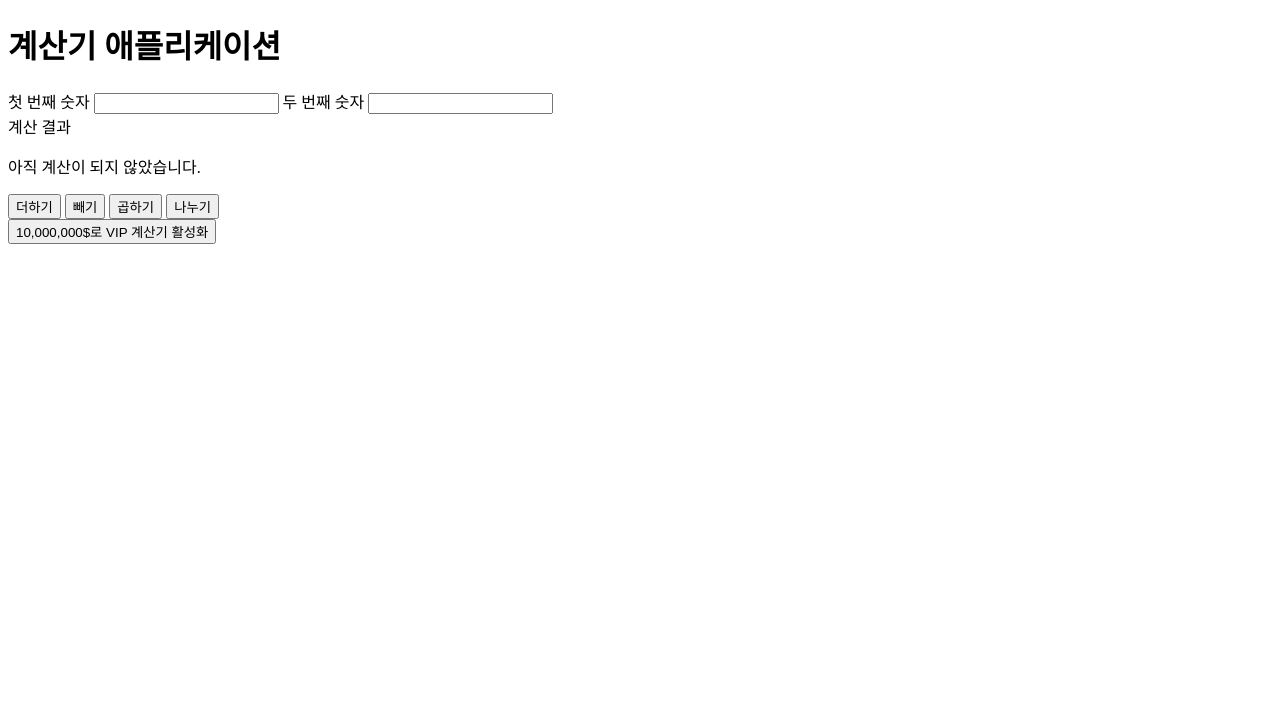
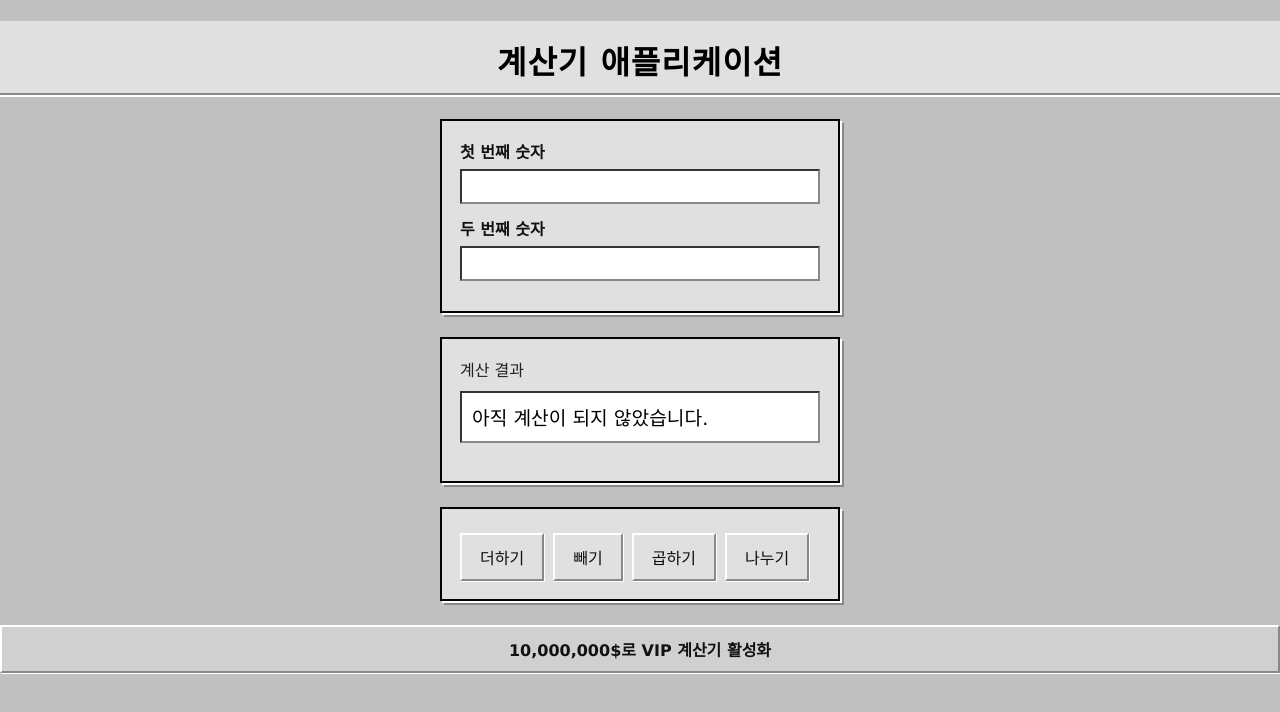
Before and after one commit to MinKyeongHyeon/calculator, a plain HTML site: page index.html in a window 1280 px wide. Drawn offline with Linux system fonts and the light colour scheme.

Commit message:
style/ cool 한 디자인 적용

```diff
--- a/CSS/style.css
+++ b/CSS/style.css
@@ -1,96 +1,106 @@
 body {
-  background: linear-gradient(135deg, #232526 0%, #414345 100%);
-  font-family: 'Orbitron', 'Roboto Mono', monospace, sans-serif;
-  color: #e0e0e0;
+  background: #c0c0c0;
+  color: #222;
+  font-family: 'Chicago', 'Geneva', 'Arial', sans-serif;
   margin: 0;
   padding: 0;
 }
 
 h1 {
   text-align: center;
-  color: #00ffe7;
-  text-shadow: 0 0 10px #00ffe7, 0 0 20px #00ffe7;
-  letter-spacing: 2px;
-  margin-top: 30px;
+  color: #000;
+  background: #e0e0e0;
+  border-bottom: 2px solid #888;
+  padding: 16px 0 10px 0;
+  font-size: 2em;
+  letter-spacing: 1px;
+  font-family: 'Chicago', 'Geneva', 'Arial', sans-serif;
+  box-shadow: 0 2px #fff;
 }
 
 .input-cont,
 .result-cont,
 .calculator {
-  background: rgba(40, 44, 52, 0.95);
-  border: 2px solid #00ffe7;
-  border-radius: 12px;
-  box-shadow: 0 0 20px #00ffe744;
-  padding: 20px;
-  margin: 20px auto;
+  background: #e0e0e0;
+  border: 2px solid #000;
+  border-radius: 0;
+  padding: 18px;
+  margin: 24px auto;
   max-width: 400px;
+  box-sizing: border-box;
+  box-shadow: 2px 2px 0 #fff, 4px 4px 0 #888;
 }
 
 label {
-  color: #00ffe7;
+  color: #111;
   font-weight: bold;
+  display: block;
+  margin-bottom: 6px;
+  font-family: inherit;
 }
 
 input[type='number'] {
-  background: #232526;
-  border: 1px solid #00ffe7;
-  border-radius: 6px;
-  color: #fff;
-  padding: 8px;
-  margin: 0 10px 10px 0;
-  width: 120px;
-  font-size: 1.1em;
+  background: #fff;
+  border: 2px inset #888;
+  color: #222;
+  padding: 6px;
+  margin-bottom: 12px;
+  width: 100%;
+  font-size: 1em;
+  font-family: inherit;
+  box-sizing: border-box;
 }
 
 button {
-  background: linear-gradient(90deg, #232526 0%, #00ffe7 100%);
-  color: #232526;
-  border: 2px solid #00ffe7;
-  border-radius: 8px;
-  font-size: 1.1em;
-  font-family: 'Orbitron', 'Roboto Mono', monospace, sans-serif;
-  font-weight: bold;
-  margin: 8px;
-  padding: 12px 24px;
-  box-shadow: 0 0 10px #00ffe788, 0 2px 4px #111;
+  background: #e0e0e0;
+  color: #111;
+  border: 2px outset #fff;
+  border-bottom: 2px solid #888;
+  border-right: 2px solid #888;
+  font-family: inherit;
+  font-size: 1em;
+  padding: 10px 18px;
+  margin: 6px 4px 0 0;
   cursor: pointer;
-  transition: background 0.2s, color 0.2s, transform 0.1s;
+  box-shadow: 1px 1px 0 #fff;
+  transition: background 0.1s, color 0.1s;
 }
 
-button:hover {
-  background: #00ffe7;
-  color: #232526;
-  transform: scale(1.05);
-  box-shadow: 0 0 20px #00ffe7cc;
+button:active {
+  border: 2px inset #888;
+  background: #d0d0d0;
+}
+
+button:hover,
+button:focus {
+  background: #f5f5f5;
+  color: #000;
+  outline: none;
 }
 
 #result {
-  font-size: 1.3em;
-  color: #fffb00;
-  text-shadow: 0 0 8px #fffb00, 0 0 16px #00ffe7;
+  font-size: 1.2em;
+  color: #000;
+  background: #fff;
+  padding: 10px;
   margin-top: 10px;
+  border: 2px inset #888;
+  font-family: inherit;
 }
 
 #upgrade-btn {
-  background: linear-gradient(90deg, #fffb00 0%, #00ffe7 100%);
-  color: #232526;
-  border: 2px solid #fffb00;
-  box-shadow: 0 0 10px #fffb0088, 0 2px 4px #111;
+  background: #d0d0d0;
+  color: #111;
+  border: 2px outset #fff;
+  border-bottom: 2px solid #888;
+  border-right: 2px solid #888;
+  width: 100%;
+  margin: 24px auto 0 auto;
+  display: block;
+  font-weight: bold;
+  font-family: inherit;
 }
 
 #advance-calculator {
-  margin-top: 30px;
+  margin-top: 24px;
 }
-
-::-webkit-input-placeholder {
-  color: #00ffe7aa;
-}
-::-moz-placeholder {
-  color: #00ffe7aa;
-}
-:-ms-input-placeholder {
-  color: #00ffe7aa;
-}
-::placeholder {
-  color: #00ffe7aa;
-}
--- a/index.html
+++ b/index.html
@@ -9,6 +9,7 @@
         display: none;
       }
     </style>
+    <link rel="stylesheet" href="./css/style.css" />
   </head>
   <body>
     <h1 id="normalCalculator">계산기 애플리케이션</h1>
```
